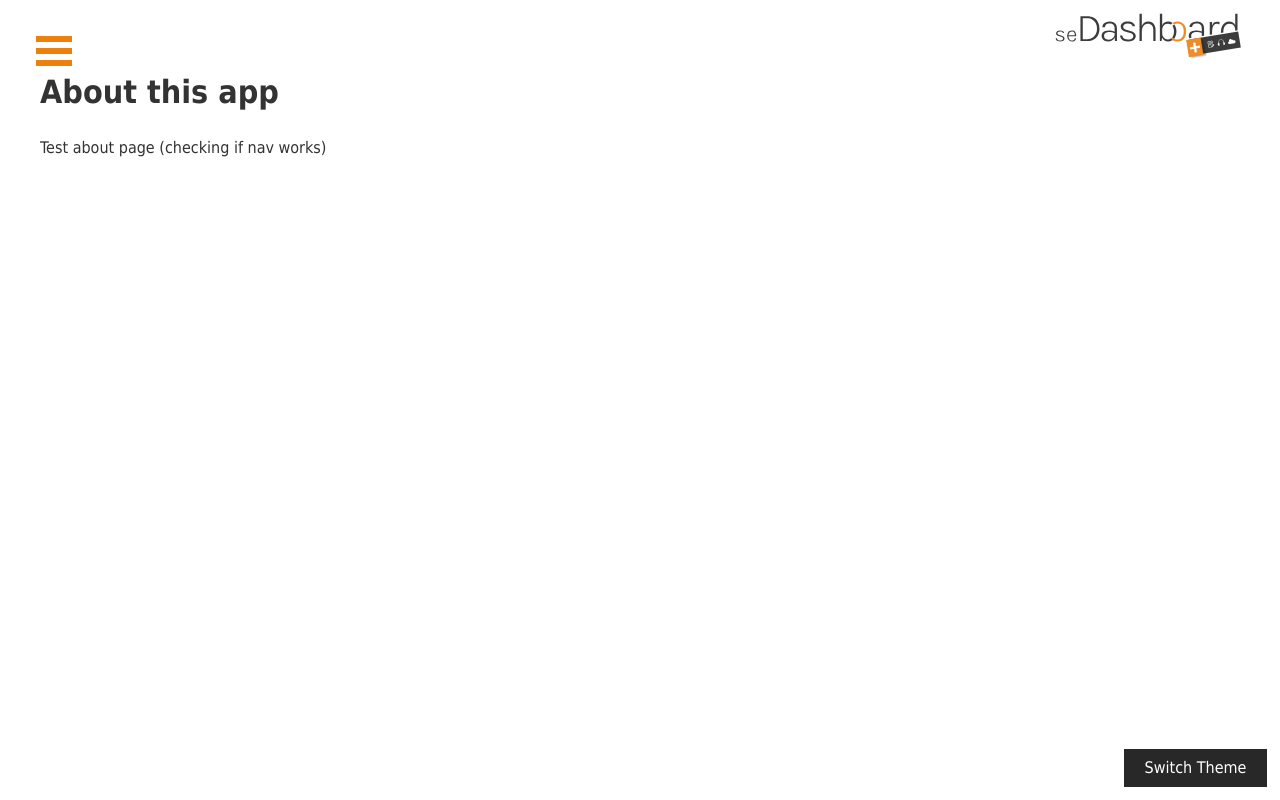
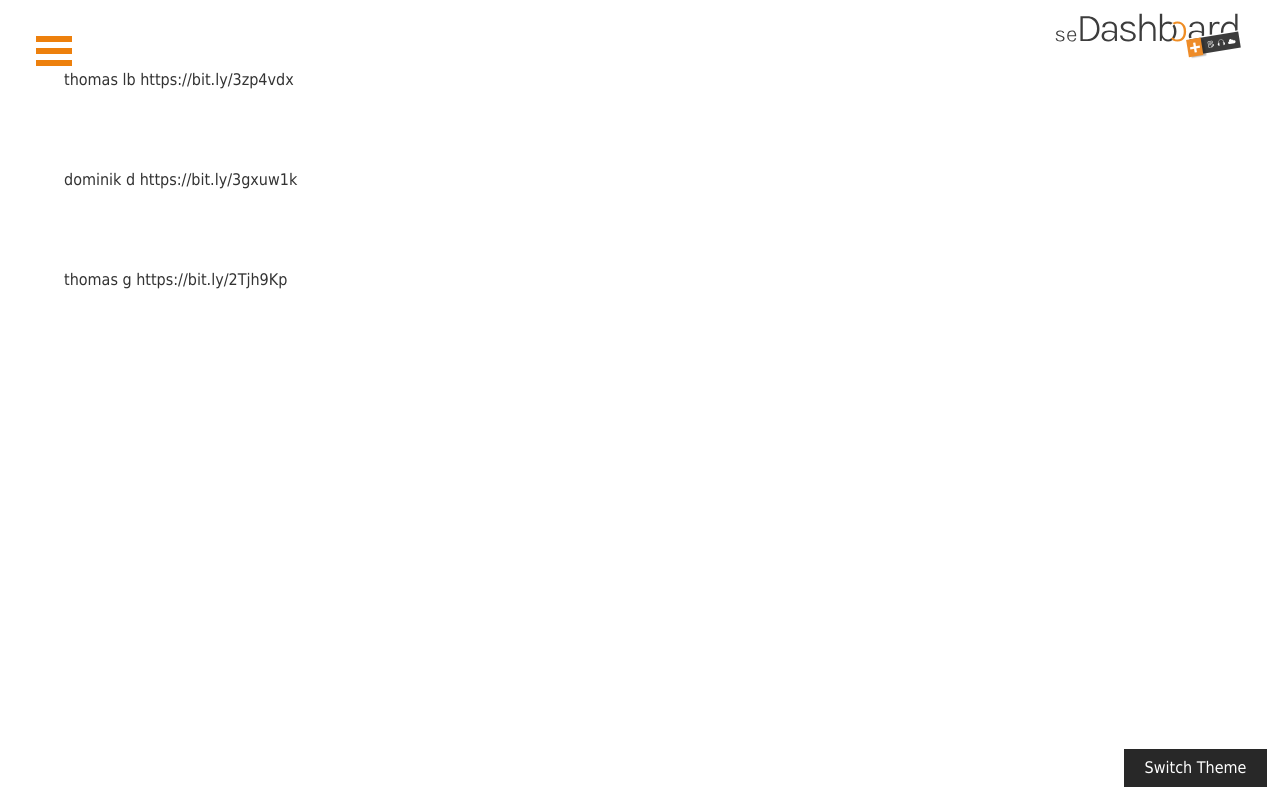
Before and after one commit to todoroal/seDashboard-web, a React (Create React App) app in the folder frontend/: page /about in a window 1280 px wide. Built offline with nearby package versions, Linux system fonts and the light colour scheme; no server answers.

Commit message:
fixed About.js

```diff
--- a/frontend/src/components/pages/About.js
+++ b/frontend/src/components/pages/About.js
@@ -2,11 +2,16 @@ import React from 'react'
 
  const About = () => {
     return (
-        <div>
-            <h1>About this app</h1>
-            <p className="my-1">Test about page (checking if nav works) </p>
-
-
+        <div className="container-aboutus">
+            <div class="item-aboutus">
+                <p>thomas lb https://bit.ly/3zp4vdx</p>
+            </div>
+            <div class="item-aboutus">
+                <p a >dominik d https://bit.ly/3gxuw1k</p>
+            </div>
+            <div class="item-aboutus">
+                <p>thomas g https://bit.ly/2Tjh9Kp</p>
+            </div>
         </div>
     )
 }
```
